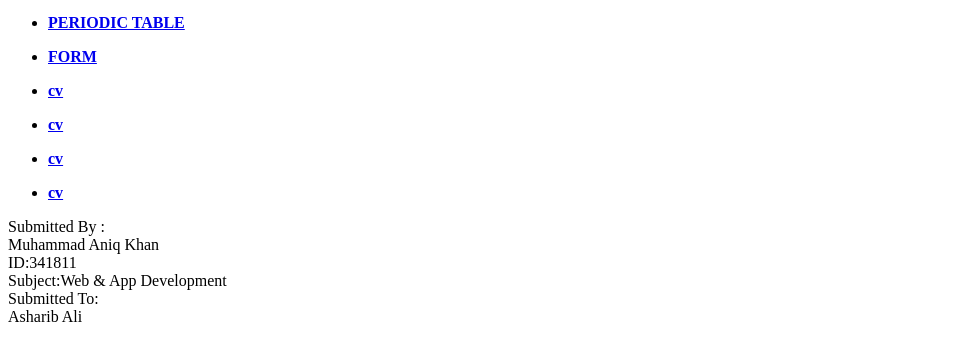
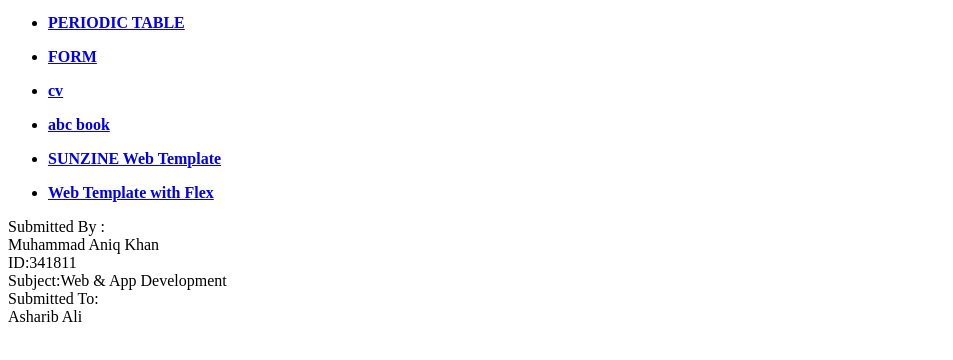
Before and after one commit to Muahaamd-Aniq-Khan/SMIT, a plain HTML site: page index.html in a window 1280 px wide. Shown: the part 86-446 px from the top of the page, without its empty margins (0-953 px from the left). Drawn offline with Linux system fonts and the light colour scheme.

Commit message:
add new asing

```diff
--- a/index.html
+++ b/index.html
@@ -18,13 +18,13 @@
   <li><a href="./CV/CV.HTML"><b>cv</Table></b></a></li>
 </ul>
 <ul>
-  <li><a href="./ABC/index.html"><b>cv</Table></b></a></li>
+  <li><a href="./ABC/index.html"><b>abc book</Table></b></a></li>
 </ul>
 <ul>
-  <li><a href="./SUNZINE Web Template/index.html"><b>cv</Table></b></a></li>
+  <li><a href="./SUNZINE Web Template/index.html"><b>SUNZINE Web Template</Table></b></a></li>
 </ul>
 <ul>
-  <li><a href="./Web Template with Flex/index.html"><b>cv</Table></b></a></li>
+  <li><a href="./Web Template with Flex/index.html"><b>Web Template with Flex</Table></b></a></li>
 </ul>
   <P>
   Submitted By :<br>Muhammad Aniq Khan<br>ID:341811<br>Subject:Web & App Development<br>Submitted To:<br>Asharib Ali
```
